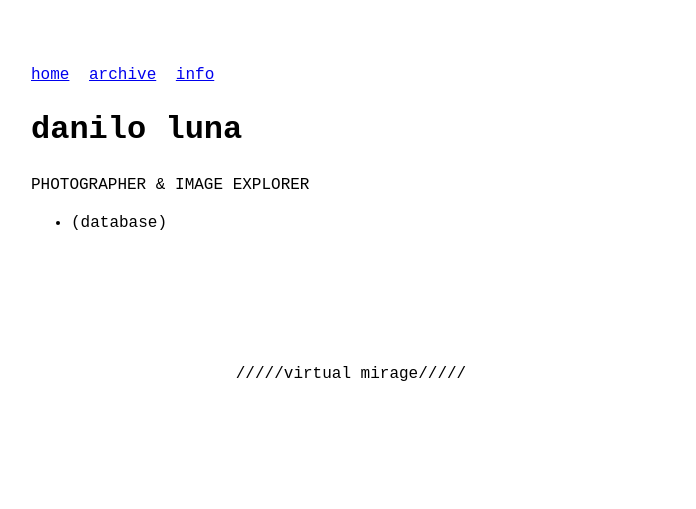
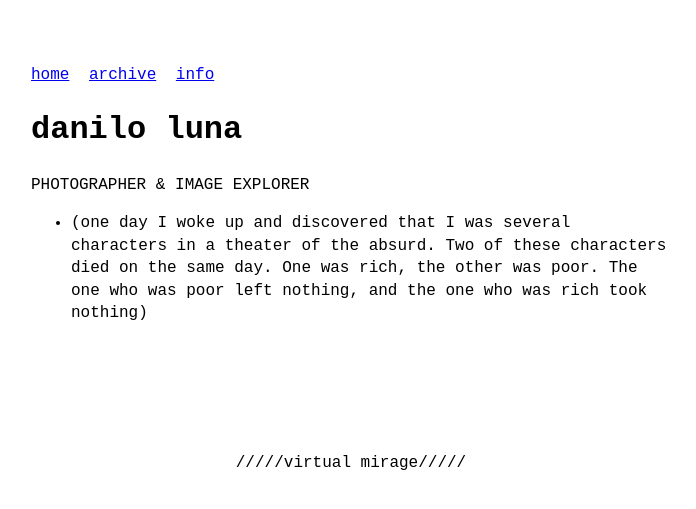
Before and after one commit to odaniloluna/odaniloluna.github.io, a Jekyll site: the page built from index.md, in a window 1280 px wide. Shown: the top 509 px of the page, without its empty margins (289-985 px from the left). Built offline with Jekyll 4.4.1, drawn with Linux system fonts in a browser that asks for light colours.

Commit message:
Update menu.yml

```diff
--- a/_data/menu.yml
+++ b/_data/menu.yml
@@ -2,7 +2,7 @@
 # https://github.com/riggraz/no-style-please#customize-the-menu
 
 entries:
-  - title: (database)
+  - title: (one day I woke up and discovered that I was several characters in a theater of the absurd. Two of these characters died on the same day. One was rich, the other was poor. The one who was poor left nothing, and the one who was rich took nothing)
     post_list:
       limit: 0
       show_more: true
```
